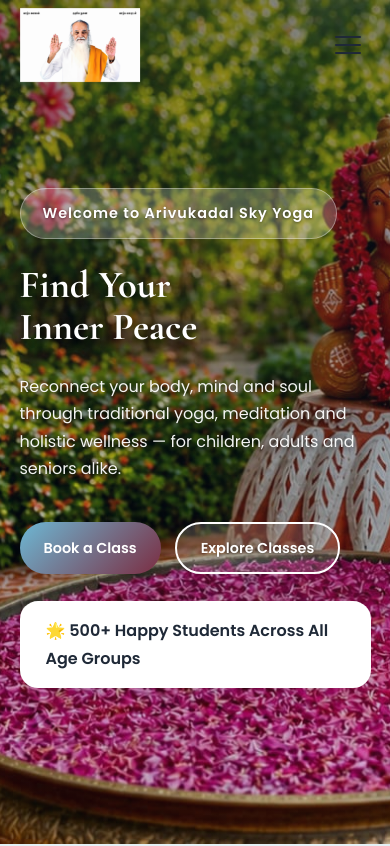
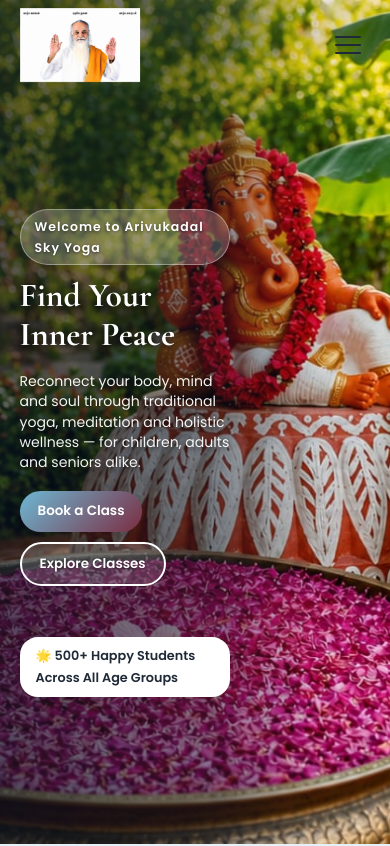
Before and after one commit to SURYANARAYANA-01/Yoga, a website: page index.html in a window 390 px wide. Shown: the top 846 px of the page. Drawn offline with nearby package versions, Linux system fonts and the light colour scheme; no server answers.

Commit message:
Mobile Responsive

```diff
--- a/css/responsive.css
+++ b/css/responsive.css
@@ -156,36 +156,66 @@
     .hero{
         min-height: 100svh; /* safe-area-aware on iOS Safari */
         min-height: 100dvh;
-        background-position: center top;   /* keep top of image (sky/model head) visible */
+        background-position: 63% center;   /* Ganesha idol framed clearly on the right */
         background-size: cover;
         background-attachment: scroll;
     }
 
     .hero::before{
         background: linear-gradient(
-            180deg,
-            rgba(10, 25, 40, 0.48) 0%,
-            rgba(10, 25, 40, 0.30) 60%,
-            rgba(10, 25, 40, 0.10) 100%
+            90deg,
+            rgba(8, 20, 35, 0.65) 0%,
+            rgba(8, 20, 35, 0.45) 55%,
+            rgba(8, 20, 35, 0.10) 80%,
+            transparent 100%
         );
     }
 
     .hero-grid{
-        grid-template-columns:1fr;
-        gap:40px;
-        padding-top:40px;
+        grid-template-columns: 1fr;
+        gap: 0;
+        padding-top: calc(var(--header-h) + 20px);
+        padding-bottom: 40px;
     }
 
-    .hero h1{ font-size:3rem; }
-    .hero p{ font-size:1rem; }
+    .hero-content{
+        max-width: 58%;          /* text stays on the left; right side shows Ganesha */
+        text-align: left;
+    }
+
+    .hero h1{
+        font-size: 2.6rem;
+        line-height: 1.15;
+        margin: 16px 0;
+    }
+
+    .hero p{
+        font-size: 0.95rem;
+        line-height: 1.5;
+        margin-bottom: 24px;
+    }
 
     .hero-buttons{
-        flex-wrap:wrap;
-        gap:14px;
+        flex-direction: column;
+        align-items: flex-start;
+        gap: 12px;
+    }
+
+    .hero-buttons .btn,
+    .hero-buttons .btn-outline{
+        width: auto;
+        padding: 10px 22px;
+        font-size: 0.88rem;
+    }
+
+    .trust-box{
+        margin-top: 24px;
+        font-size: 0.8rem;
+        padding: 8px 16px;
     }
 
     .hero-image{
-        order:-1;
+        display: none;
     }
 
     .image-placeholder{
@@ -303,14 +333,42 @@
     .hero{
         min-height: 100svh;
         min-height: 100dvh;
-        background-position: center top;
+        background-position: 63% center;   /* Ganesha idol framed clearly on the right */
         background-size: cover;
         background-attachment: scroll;
     }
 
-    .btn, .btn-outline{
-        padding:12px 24px;
-        font-size:.9rem;
+    .hero-content{
+        max-width: 60%;           /* keep text left, god image right */
+    }
+
+    .hero-tag{
+        font-size: 0.78rem;
+        padding: 6px 14px;
+    }
+
+    .hero h1{
+        font-size: 2.1rem;
+        margin: 12px 0;
+    }
+
+    .hero p{
+        font-size: 0.88rem;
+        line-height: 1.45;
+        margin-bottom: 18px;
+    }
+
+    .hero-buttons{
+        flex-direction: column;
+        align-items: flex-start;
+        gap: 10px;
+    }
+
+    .hero-buttons .btn,
+    .hero-buttons .btn-outline{
+        width: auto;
+        padding: 9px 18px;
+        font-size: 0.84rem;
     }
 
     /* About */
@@ -398,9 +456,16 @@
     /* Batch cards */
     .batch-card ul{ gap:.4rem; }
 
-    /* Hero buttons stack */
-    .hero-buttons{ flex-direction:column; }
-    .btn, .btn-outline{ width:100%; text-align:center; }
+    /* Hero: keep content left, god image visible on right */
+    .hero{
+        background-position: 63% center;
+    }
+    .hero-content{ max-width: 62%; }
+    .hero h1{ font-size: 1.75rem; }
+
+    /* Hero buttons stack but don't go full width (would cover image) */
+    .hero-buttons{ flex-direction:column; align-items: flex-start; gap: 8px; }
+    .btn, .btn-outline{ width: auto; min-width: 140px; padding: 8px 16px; font-size: 0.8rem; text-align:center; }
 
     /* Star widget */
     .star-rating-widget label{ font-size:1.6rem; }
--- a/index.html
+++ b/index.html
@@ -24,11 +24,11 @@
     <link rel="apple-touch-icon" sizes="180x180" href="assets/logo/logo.png">
 
     <!-- CSS -->
-    <link rel="stylesheet" href="css/variables.css?v=10">
-    <link rel="stylesheet" href="css/style.css?v=10">
-    <link rel="stylesheet" href="css/components.css?v=10">
-    <link rel="stylesheet" href="css/spa.css?v=10">
-    <link rel="stylesheet" href="css/responsive.css?v=10">
+    <link rel="stylesheet" href="css/variables.css?v=12">
+    <link rel="stylesheet" href="css/style.css?v=12">
+    <link rel="stylesheet" href="css/components.css?v=12">
+    <link rel="stylesheet" href="css/spa.css?v=12">
+    <link rel="stylesheet" href="css/responsive.css?v=12">
     <!-- Vercel Analytics -->
     <script defer src="/_vercel/insights/script.js"></script>
 </head>
```
